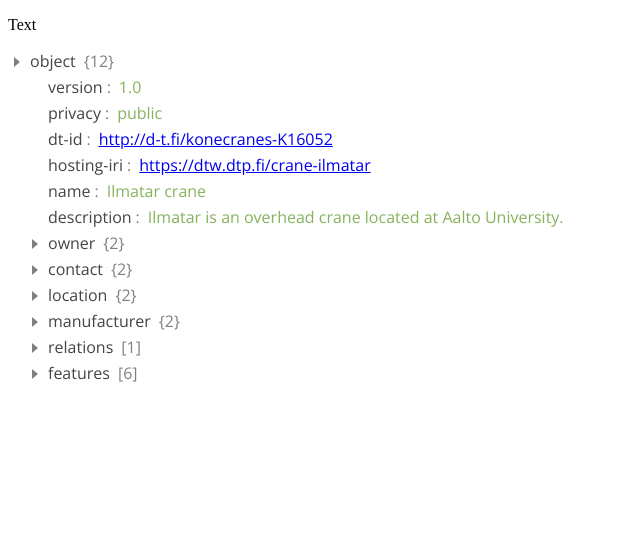
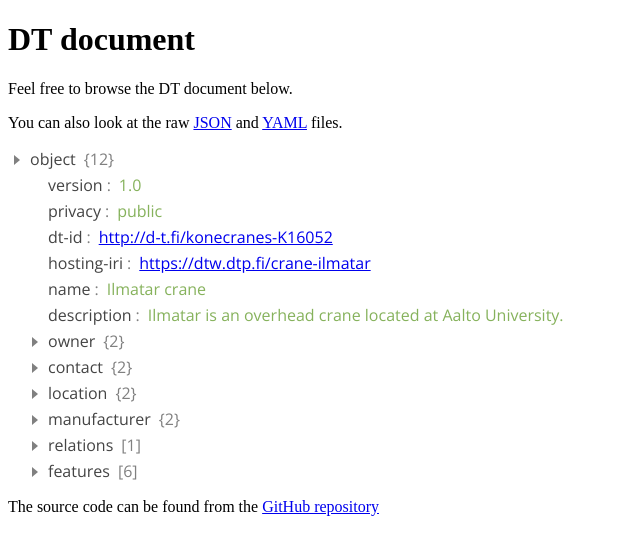
Before and after one commit to twinbase/twinbase, a plain HTML site: page crane-ilmatar/index.html in a window 1280 px wide. Shown: the whole page, without its empty margins (0-640 px from the left). Drawn offline with nearby package versions, Linux system fonts and the light colour scheme.

Commit message:
Add and modify text content

```diff
--- a/crane-ilmatar/index.html
+++ b/crane-ilmatar/index.html
@@ -1,14 +1,20 @@
 <!DOCTYPE html>
 <html>
 <head>
-	<title>JSON VIEW</title>
-	<link href="https://fonts.googleapis.com/css?family=Open+Sans" rel="stylesheet">
-	<link rel="stylesheet" type="text/css" href="jsonview.bundle.css">
+
+  <title>DT document</title>
+
+  <link href="https://fonts.googleapis.com/css?family=Open+Sans" rel="stylesheet">
+  <link rel="stylesheet" type="text/css" href="jsonview.bundle.css">
+
 </head>
 <body>
-  <p>
-  Text
-  </p>
+
+  <h1>DT document</h1>
+
+  <p>Feel free to browse the DT document below.</p>
+  <p>You can also look at the raw <a href="index.json">JSON</a> and <a href="index.yaml">YAML</a> files.</p>
+
   <div class="root"></div>
 
   <script type="text/javascript" src="jsonview.bundle.js"></script>
@@ -28,5 +34,7 @@
     })
 
   </script>
+
+  <p>The source code can be found from the <a href="https://github.com/juusoautiosalo/twinrepo-test">GitHub repository</a></p>
 </body>
 </html>
```
